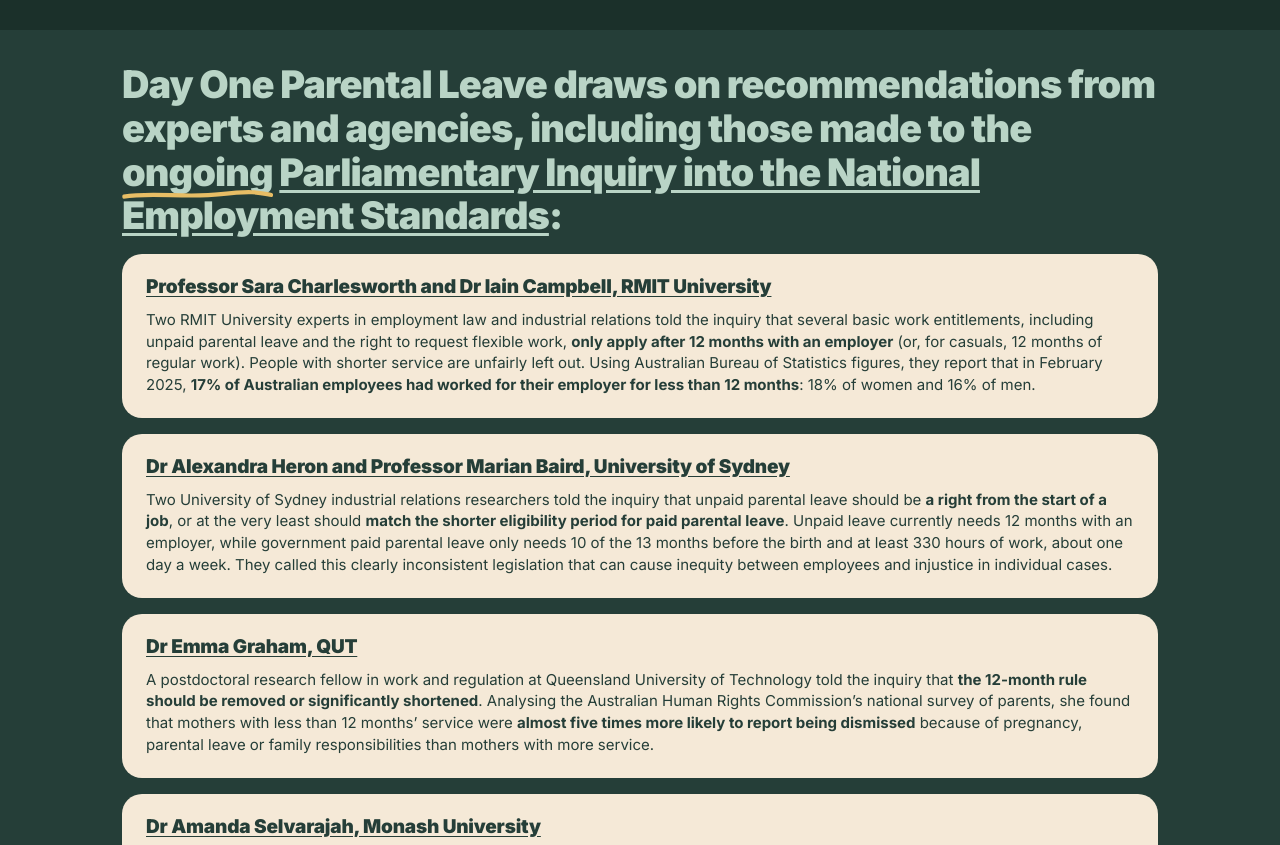
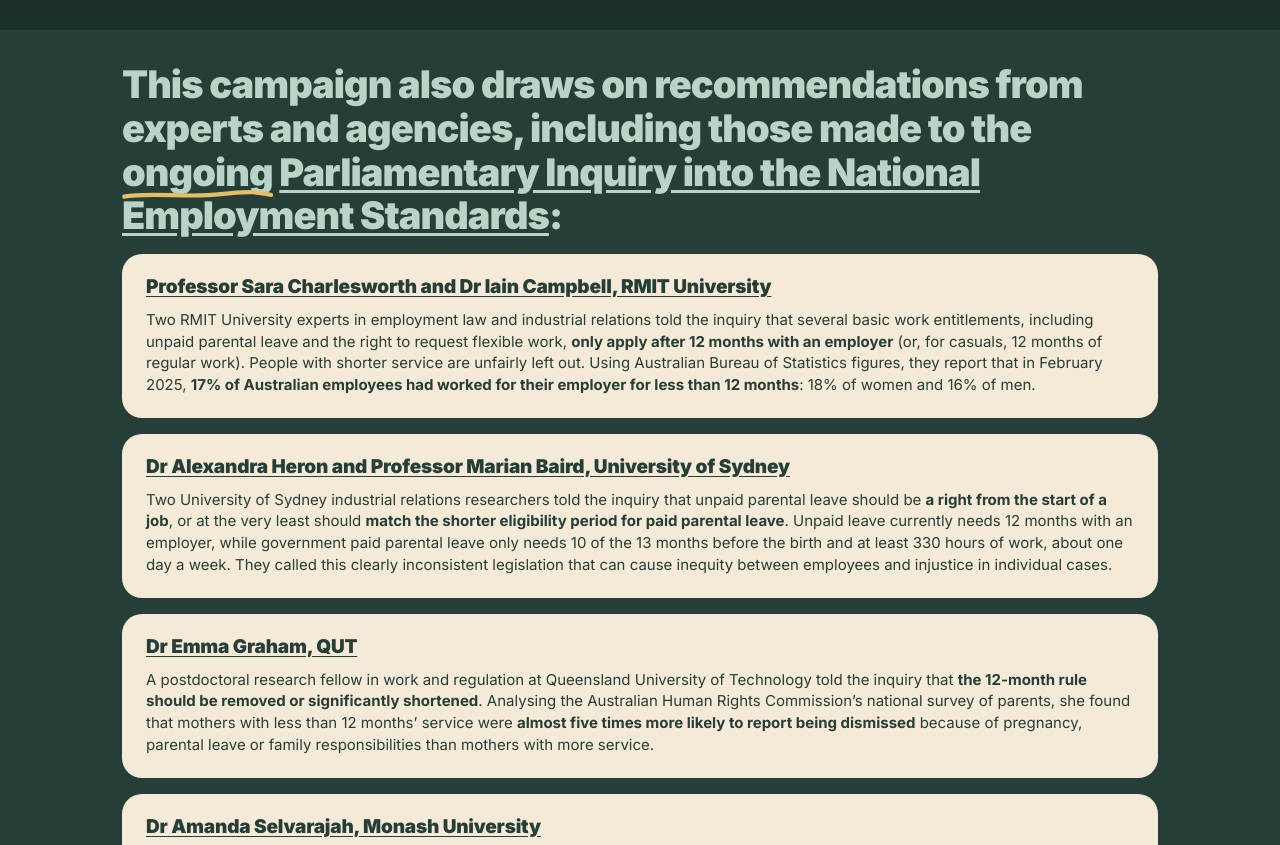
Before and after one commit to lizzywatt-au/dayone, a plain HTML site: page index.html in a window 1280 px wide. Shown: the part 9649-10494 px from the top of the page. Drawn offline with Linux system fonts and the light colour scheme.

Commit message:
Reword sources heading to "This campaign also draws on"
Co-Authored-By: Claude Sonnet 5.5 <noreply@anthropic.com>
Claude-Session: https://claude.ai/code/session_015WoUSEoSkTxSxbDNhXcPwr

```diff
--- a/index.html
+++ b/index.html
@@ -1314,7 +1314,7 @@ section#experts .biz .biz-split .bs-col p strong{font-weight:800!important}
 <section class="band band-olive" id="source" aria-label="Sources and experts">
  <div class="wrap">
   <div class="foot" id="foot"></div>
-<h3 class="src-h" style="margin-top:0">Day One Parental Leave draws on recommendations from experts and agencies, including those made to the <span class="hu-y">ongoing</span> <a href="https://www.aph.gov.au/Parliamentary_Business/Committees/House/Employment_Workplace_Relations_Skills_and_Training/NESInquiry/Submissions" target="_blank" rel="noopener" style="color:inherit;text-decoration:underline;text-underline-offset:4px">Parliamentary Inquiry into the National Employment Standards</a>:</h3>
+<h3 class="src-h" style="margin-top:0">This campaign also draws on recommendations from experts and agencies, including those made to the <span class="hu-y">ongoing</span> <a href="https://www.aph.gov.au/Parliamentary_Business/Committees/House/Employment_Workplace_Relations_Skills_and_Training/NESInquiry/Submissions" target="_blank" rel="noopener" style="color:inherit;text-decoration:underline;text-underline-offset:4px">Parliamentary Inquiry into the National Employment Standards</a>:</h3>
 <div class="src-grid">
 <div class="src-card"><h4><a href="docs/submission-20-charlesworth-campbell.pdf" target="_blank" rel="noopener">Professor Sara Charlesworth and Dr Iain Campbell, RMIT University</a></h4><p class="src-what">Two RMIT University experts in employment law and industrial relations told the inquiry that several basic work entitlements, including unpaid parental leave and the right to request flexible work, <strong>only apply after 12 months with an employer</strong> (or, for casuals, 12 months of regular work). People with shorter service are unfairly left out. Using Australian Bureau of Statistics figures, they report that in February 2025, <strong>17% of Australian employees had worked for their employer for less than 12 months</strong>: 18% of women and 16% of men.</p></div>
 <div class="src-card"><h4><a href="docs/submission-27-heron-baird.pdf" target="_blank" rel="noopener">Dr Alexandra Heron and Professor Marian Baird, University of Sydney</a></h4><p class="src-what">Two University of Sydney industrial relations researchers told the inquiry that unpaid parental leave should be <strong>a right from the start of a job</strong>, or at the very least should <strong>match the shorter eligibility period for paid parental leave</strong>. Unpaid leave currently needs 12 months with an employer, while government paid parental leave only needs 10 of the 13 months before the birth and at least 330 hours of work, about one day a week. They called this clearly inconsistent legislation that can cause inequity between employees and injustice in individual cases.</p></div>
```
